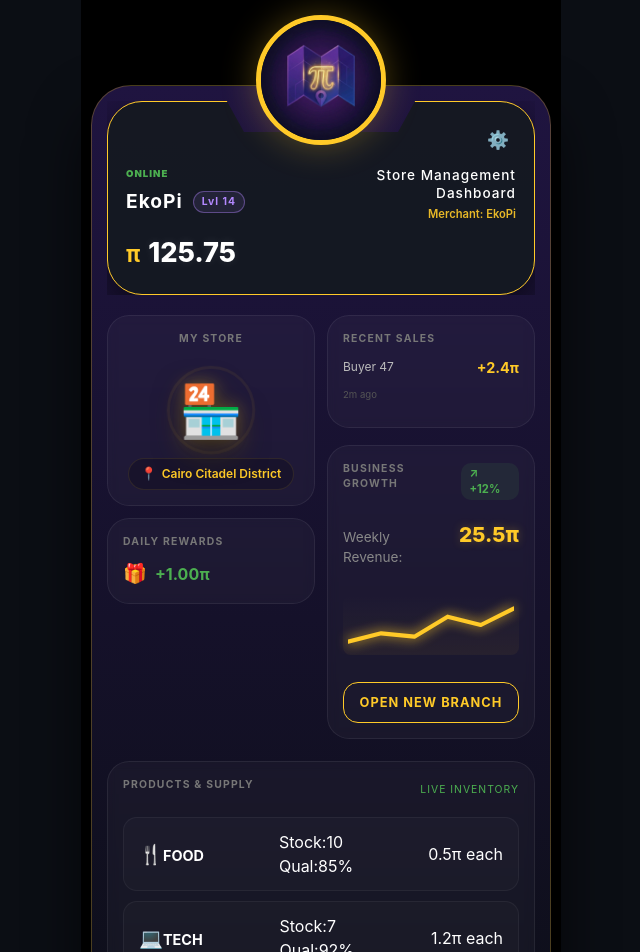
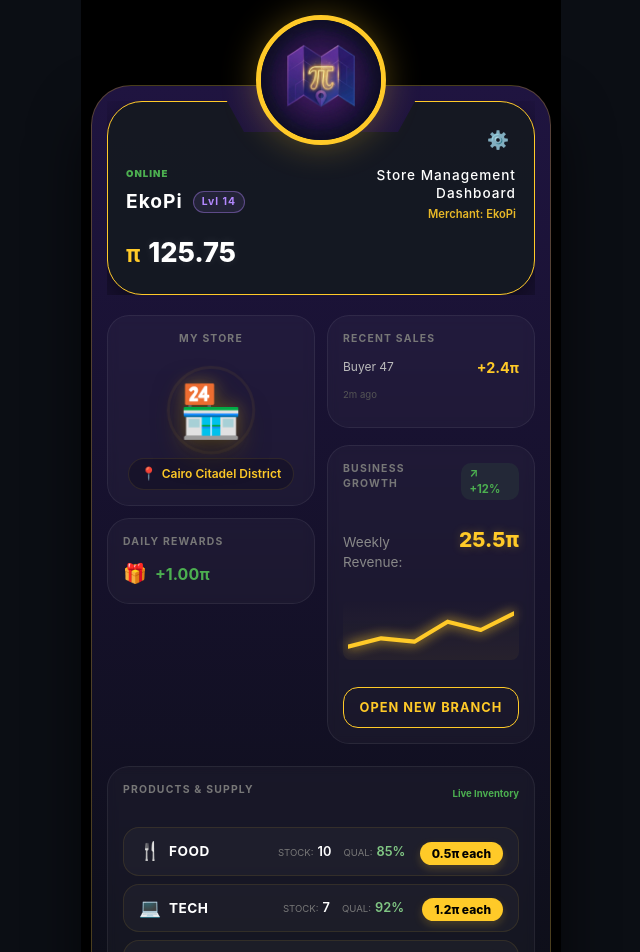
Before and after one commit to Maplypi-Official/maplypi-frontend, a React (Vite) app: page / in a window 1280 px wide. Shown: the top 952 px of the page, without its empty margins (319-959 px from the left). Built offline with nearby package versions, Linux system fonts and the light colour scheme; no server answers.

Commit message:
Update ProductsSupply.css

```diff
--- a/src/components/Stats/ProductsSupply.css
+++ b/src/components/Stats/ProductsSupply.css
@@ -8,70 +8,70 @@
   display: flex;
   justify-content: space-between;
   align-items: center;
+  margin-bottom: 5px;
 }
 
 .inventory-status {
-  font-size: 0.65rem;
+  font-size: 0.6rem;
   color: #4caf50;
-  text-transform: uppercase;
-  letter-spacing: 1px;
+  font-weight: bold;
 }
 
 .prod-list {
   display: flex;
   flex-direction: column;
-  gap: 10px;
+  gap: 8px;
 }
 
 .prod-card {
-  background: rgba(255, 255, 255, 0.02);
-  border: 1px solid rgba(255, 255, 255, 0.05);
-  border-radius: 14px;
-  padding: 12px 15px;
+  background: rgba(255, 255, 255, 0.03);
+  border: 1px solid rgba(255, 202, 40, 0.1);
+  border-radius: 16px;
+  padding: 10px 15px;
   display: flex;
   justify-content: space-between;
   align-items: center;
-  transition: all 0.3s ease;
+  transition: all 0.2s ease;
 }
 
 .prod-card:hover {
-  background: rgba(179, 136, 255, 0.05);
-  border-color: var(--neon-purple);
-  transform: translateX(5px);
+  background: rgba(255, 255, 255, 0.05);
+  border-color: var(--digital-gold);
 }
 
-.prod-info-group {
+.prod-identity {
   display: flex;
   align-items: center;
-  gap: 10px;
-  flex: 1;
+  gap: 8px;
+  flex: 1.2;
 }
 
-.prod-icon { font-size: 1.2rem; }
-.prod-name { font-weight: bold; font-size: 0.9rem; color: #fff; }
+.prod-icon { font-size: 1.1rem; }
+.prod-name { font-weight: 700; font-size: 0.85rem; color: #fff; letter-spacing: 0.5px; }
 
-.prod-stats-group {
+.prod-stats {
   display: flex;
-  gap: 15px;
-  flex: 2;
+  gap: 12px;
+  flex: 1.5;
   justify-content: center;
 }
 
-.stat-item { display: flex; flex-direction: column; align-items: center; }
-.stat-label { font-size: 0.6rem; color: #888; text-transform: uppercase; }
-.stat-value { font-size: 0.85rem; font-weight: 600; color: #fff; }
+.stat-unit { display: flex; align-items: baseline; gap: 4px; }
+.unit-label { font-size: 0.6rem; color: #777; text-transform: uppercase; }
+.unit-value { font-size: 0.8rem; font-weight: 600; color: #fff; }
 
-.q-tag { color: #81c784; }
+.q-green { color: #81c784 !important; }
 
-.p-tag {
-  background: rgba(255, 202, 40, 0.1);
-  color: var(--digital-gold);
-  padding: 5px 12px;
-  border-radius: 10px;
+/* الشكل البيضاوي الذهبي للسعر (Mirror Effect) */
+.p-tag-pill {
+  background: var(--digital-gold);
+  color: #000;
+  padding: 4px 12px;
+  border-radius: 20px; /* جعلها بيضاوية تماماً */
   font-weight: 800;
-  border: 1px solid rgba(255, 202, 40, 0.2);
-  min-width: 50px;
-  text-align: center;
+  font-size: 0.75rem;
+  box-shadow: 0 4px 10px rgba(255, 202, 40, 0.2);
+  white-space: nowrap;
 }
 
 .ts-btn-gold-action {
@@ -85,11 +85,9 @@
   font-size: 0.9rem;
   letter-spacing: 1px;
   cursor: pointer;
-  box-shadow: 0 4px 15px rgba(255, 160, 0, 0.2);
-  transition: all 0.3s ease;
+  margin-top: 5px;
 }
 
-.ts-btn-gold-action:hover {
-  box-shadow: 0 6px 20px rgba(255, 160, 0, 0.4);
-  transform: translateY(-2px);
+.ts-btn-gold-action:active {
+  transform: scale(0.98);
 }
```
